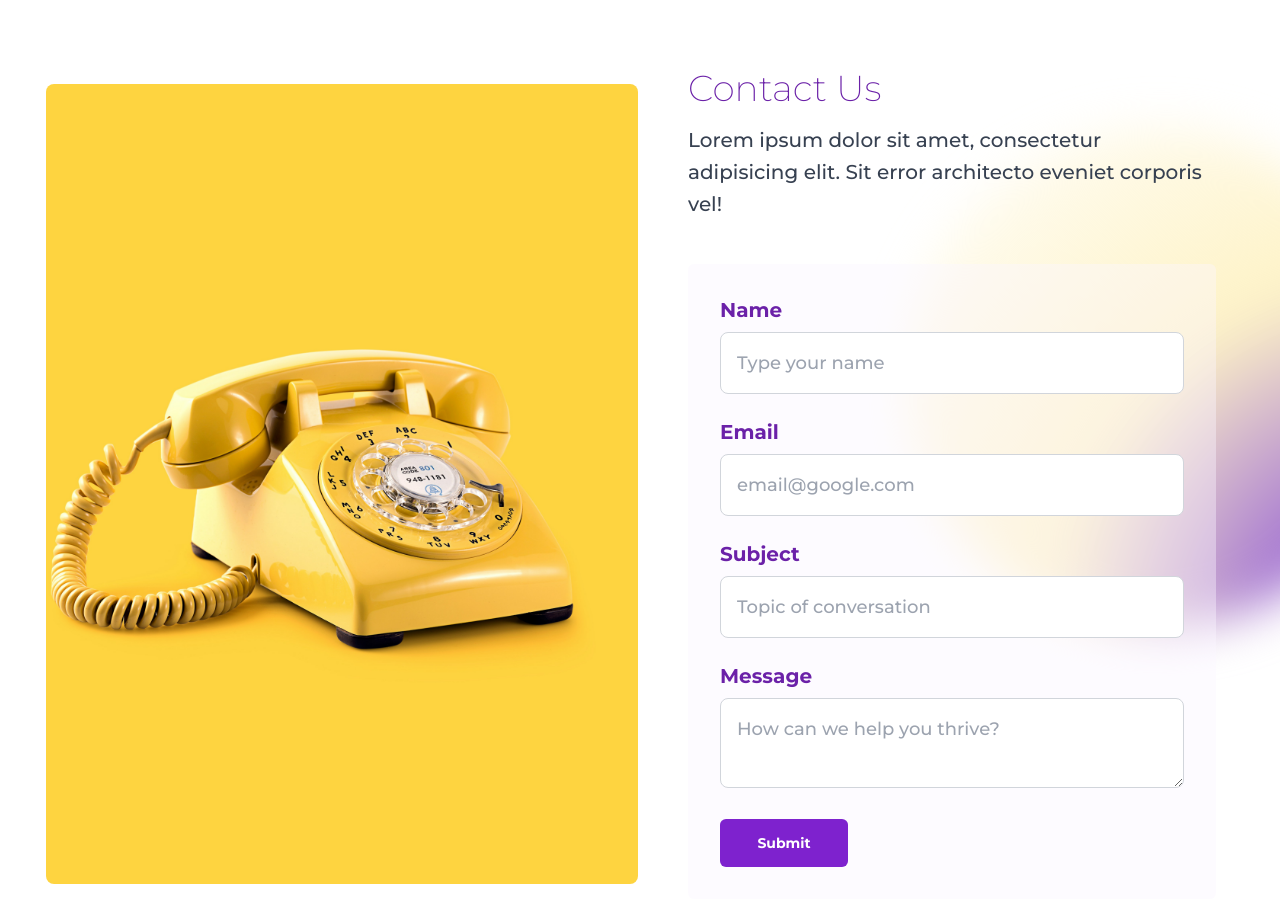
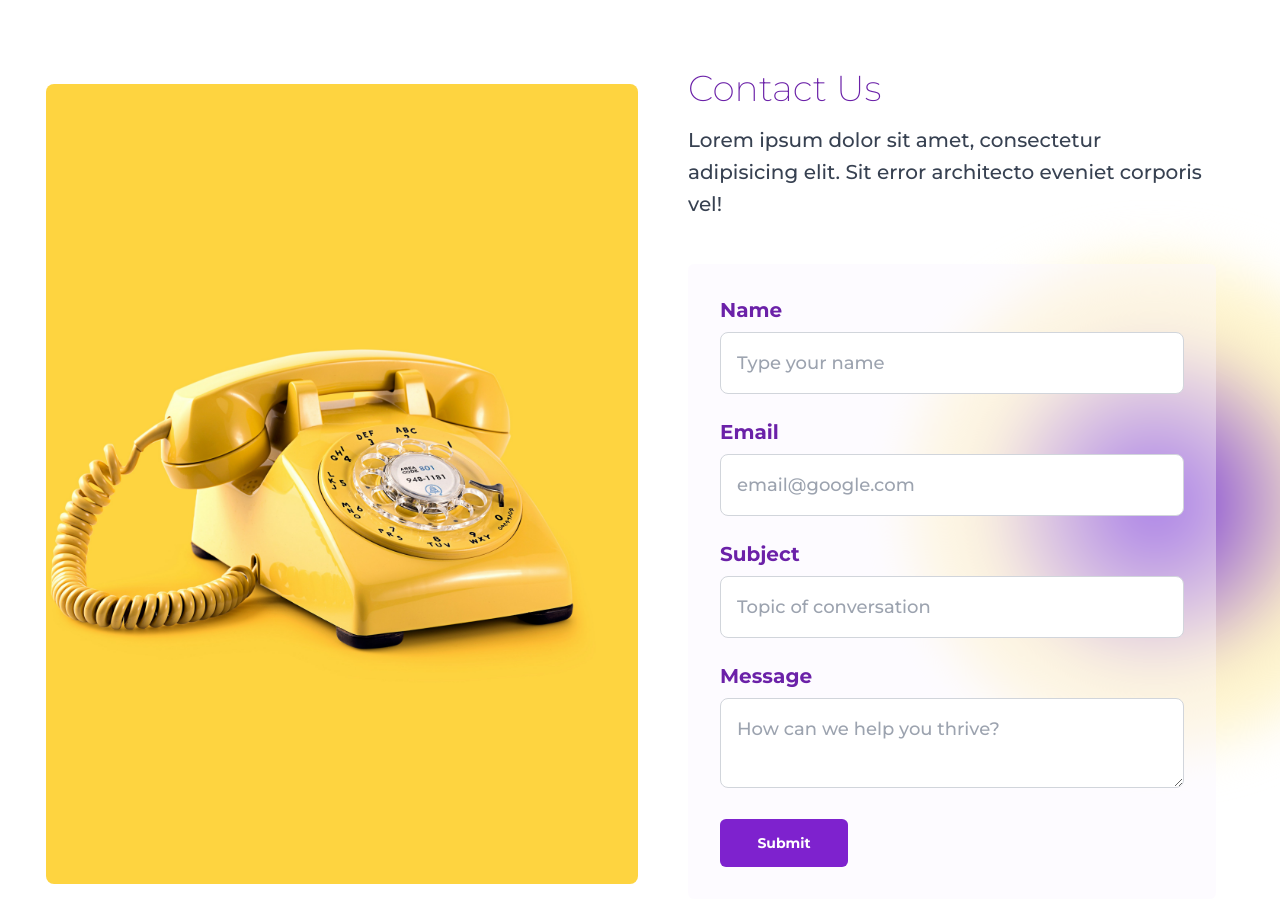
Before and after one commit to MVCorreas/Fapro-Challenge, a Next.js app: page / in a window 1280 px wide. Shown: the part 2480-3403 px from the top of the page. Built offline with nearby package versions, Linux system fonts and the light colour scheme.

Commit message:
Fixed radial gradient on contact form

```diff
--- a/src/app/components/ContactForm.jsx
+++ b/src/app/components/ContactForm.jsx
@@ -61,7 +61,7 @@ export const ContactForm = () => {
       className="relative flex flex-col max-h-fit py-10 mb-10 z-10 text-gray-700 overflow-visible"
       id="contact"
     >
-      <div className="bg-[radial-gradient(ellipse_at_bottom_right,_var(--tw-gradient-stops))] from-violet-700 via-amber-100 to-transparent rounded-full h-[500px] w-[500px] blur-xl absolute bottom-30 right-0 transform translate-x-1/4 translate-y-1/4 -z-10"></div>
+      <div className="bg-[radial-gradient(ellipse_at_center,_var(--tw-gradient-stops))] from-violet-700 via-amber-100 to-transparent rounded-full h-[500px] w-[500px] blur-xl absolute bottom-30 right-0 transform translate-x-1/4 translate-y-1/2 -z-10"></div>
       <div className="grid grid-cols-1 md:grid-cols-2 gap-8 p-8 items-center z-10">
         <div className="flex justify-center">
           <Image
```
